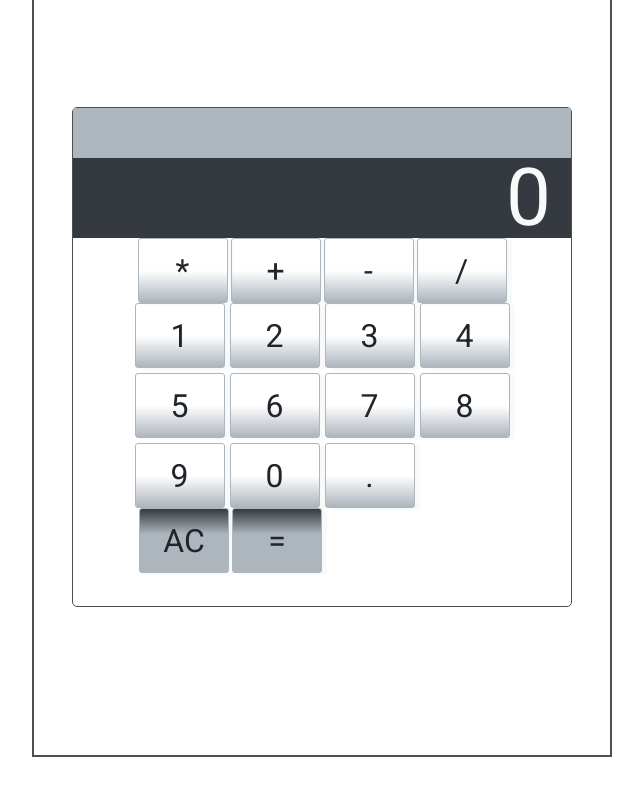
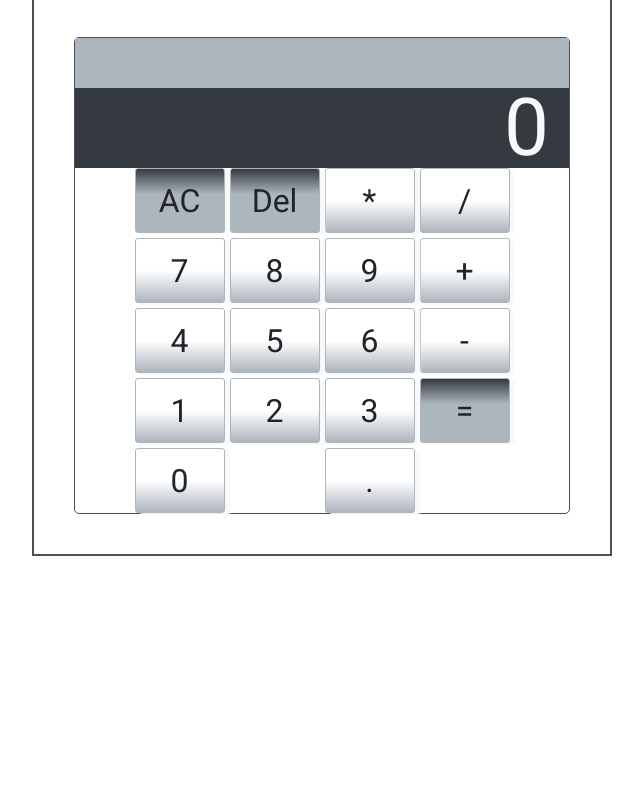
Before and after one commit to ppatilgit/my-calc, a plain HTML site: page index.html in a window 1280 px wide. Shown: the part 43-838 px from the top of the page, without its empty margins (318-961 px from the left). Before the commit the page ends 800 px from the top, so only its background shows below. Drawn offline with Linux system fonts and the light colour scheme.

Commit message:
updated grid components

```diff
--- a/index.html
+++ b/index.html
@@ -14,13 +14,10 @@
         <input type="text" class="equation__screen" value="" disabled />
         <input type="text" class="calculator__screen" value="0" disabled />
         <section class ="buttons">
-            <div class = "buttons__operator">
                 <button class="mul_button op__button op__button--hover" value ="*">*</button>
                 <button class="add_button op__button op__button--hover" value ="+">+</button>
                 <button class="sub_button op__button op__button--hover" value ="-">-</button>
                 <button class="div_button op__button op__button--hover" value ="/">/</button>
-            </div>
-            <div class = "buttons__num">
                 <button class="one_button num__button num__button--hover" value ="1">1</button>
                 <button class="two_button num__button num__button--hover" value ="2">2</button>
                 <button class="three_button num__button num__button--hover" value ="3">3</button>
@@ -32,13 +29,9 @@
                 <button class="nine_button num__button num__button--hover" value ="9">9</button>
                 <button class="zero_button num__button num__button--hover" value ="0">0</button>
                 <button class="dot_button num__button num__button--hover" value =".">.</button>
-            </div>
-            <div class = "buttons__action">
                 <button class="clr_button act__button act__button--hover" value ="AC">AC</button>
-                <!-- <button class="del_button act__button act__button--hover"  value ="Del">Del</button> -->
+                <button class="del_button act__button act__button--hover"  value ="Del">Del</button>
                 <button class="cal_button act__button act__button--hover" value ="=">=</button>
-            </div>
-
         </section>
     </div>
     <script src="./index.js"></script>
--- a/index.js
+++ b/index.js
@@ -111,10 +111,10 @@ keys.addEventListener('click', (event) => {
         return;
     }
 
-    // if (target.classList.contains('del_button')) {
-    //     console.log('delete', target.value);
-    //     return;
-    // }
+    if (target.classList.contains('del_button')) {
+        console.log('delete', target.value);
+        return;
+    }
     if (target.classList.contains('dot_button')) {
         inputDecimal(target.value);
         updateDisplay();
--- a/styles.scss
+++ b/styles.scss
@@ -17,21 +17,23 @@ $equation-text: #495057;
 body{
     margin-left: 350px;
     margin-right: 350px;
+    margin-bottom: 350px;
     border: 2px solid $equation-text;
     display: flex;
+    flex-direction: column;
     justify-content: center;
+    align-items: center;
     h1{
         color: $main-display-background;
     }
     .calculator {
+        margin: 40px;
         border: 1px solid $equation-text;
         border-radius: 5px;
-        position: absolute;
-        top: 50%;
-        left: 50%;
-        transform: translate(-50%, -50%);
-        width: 500px;
-        height: 500px;
+        display:flex;
+        flex-direction: column;
+        justify-content: center;
+        align-items: center;
         .equation__screen {
             width: 100%;
             font-size: 2rem;
@@ -55,12 +57,16 @@ body{
             padding-left: 10px;
         }
         .buttons{
-        display: flex;
-        flex-direction: column;
-        justify-content: space-around;
-        align-items: center;
-            .buttons__num, .buttons__operator, .buttons__action{
-                button {
+            display:grid;
+            grid-template-areas:
+            "clr del mul div"
+            "num7 num8 num9 add"
+            "num4 num5 num6 sub"
+            "num1 num2 num3 cal"
+            "num0 num0 dot cal";
+            grid-column-gap: 5px;
+            grid-row-gap: 5px;
+            button {
                     height: 65px;
                     width: 90px;
                     background-color: $key-background-color;
@@ -76,35 +82,73 @@ body{
                 button:hover {
                     background-color: $equation-background;
                 }
+            .one_button{
+                grid-area: num1;
             }
-            .buttons__num{
-                display: grid;
-                grid-template-columns: repeat(4, 1fr);
-                grid-row-gap: 5px;
-                grid-column-gap: 5px;
+            .two_button{
+                grid-area: num2;
             }
-            .buttons__operator{
-                display: grid;
-                grid-template-columns:1fr 1fr 1fr 1fr;
-                grid-row-gap: 3px;
-                grid-column-gap: 3px;
+            .three_button{
+                grid-area: num3;
             }
-            .buttons__action{
-                display: grid;
-                grid-template-columns: 1fr 1fr 2fr;
-                grid-row-gap: 3px;
-                grid-column-gap: 3px;
-                .cal_button, .act__button {
+            .four_button{
+                grid-area: num4;
+            }
+            .five_button{
+                grid-area: num5;
+            }
+            .six_button{
+                grid-area: num6;
+            }
+            .seven_button{
+                grid-area: num7;
+            }
+            .eight_button{
+                grid-area: num8;
+            }
+            .nine_button{
+                grid-area: num9;
+            }
+            .zero_button{
+                grid-area: num0;
+            }
+            .dot_button{
+                grid-area: dot;
+            }
+            .mul_button{
+                grid-area: mul;
+            }
+            .add_button{
+                grid-area: add;
+            }
+            .sub_button{
+                grid-area: sub;
+            }
+            .div_button{
+                grid-area: div;
+            }
+
+            .clr_button{
+                grid-area: clr;
+            }
+            .del_button{
+                grid-area: del;
+            }
+            .cal_button{
+                grid-area: cal;
+            }
+
+            .cal_button, .act__button {
                 background-color:  $equation-background;
                 border-color: $equation-background;
                 background-image: linear-gradient(to top,transparent,transparent 60%, $main-display-background);
                 color: $key-text-color;
-                }
-                .cal_button:hover, .act__button:hover {
+            }
+            .cal_button:hover, .act__button:hover {
                 background-color: $main-display-background;
                 color: $main-display-text;
-                }
             }
+
 
         }
     }
```
Also changed, not shown: styles.css, 1 other file.
